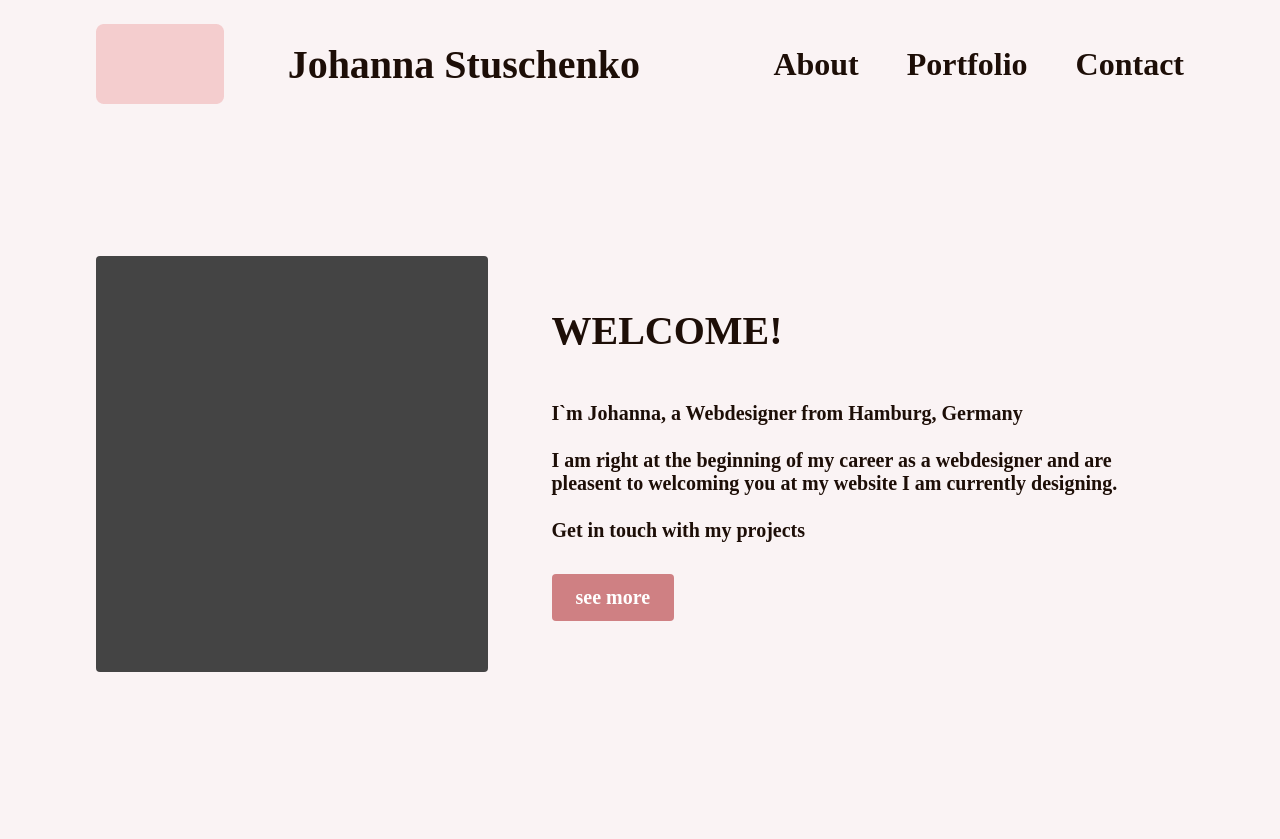
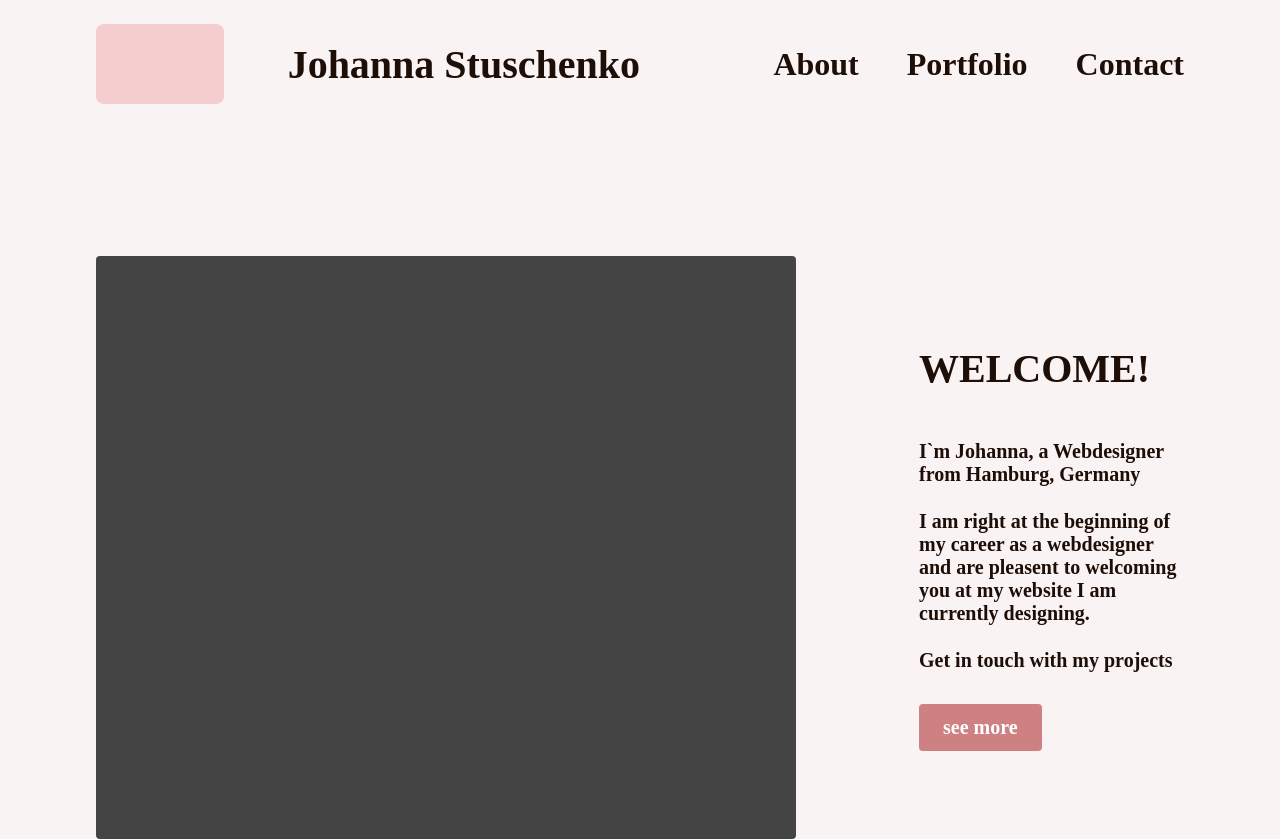
Before and after one commit to Alvadda/stuschenko-design, a React (Create React App) app: page / in a window 1280 px wide. Before the commit the page ends 800 px from the top, so only its background shows below. Built offline with nearby package versions, Linux system fonts and the light colour scheme; a web font is replaced by a local one.

Commit message:
add text and h2 to global styles

```diff
--- a/src/pages/landing/Landing.tsx
+++ b/src/pages/landing/Landing.tsx
@@ -7,12 +7,12 @@ function Landing() {
       <div className={style.img} />
       <div>
         <h2 className={style.heading}>Welcome!</h2>
-        <p className={style.text}>I`m Johanna, a Webdesigner from Hamburg, Germany</p>
-        <p className={style.text}>
+        <p className="text">I`m Johanna, a Webdesigner from Hamburg, Germany</p>
+        <p className="text">
           I am right at the beginning of my career as a webdesigner and are pleasent to welcoming you at my website I am currently
           designing.
         </p>
-        <p className={style.text}>Get in touch with my projects</p>
+        <p className="text">Get in touch with my projects</p>
         <Button variant="full">see more</Button>
       </div>
     </div>
--- a/src/pages/landing/landing.module.css
+++ b/src/pages/landing/landing.module.css
@@ -1,5 +1,6 @@
 .container {
-  display: flex;
+  display: grid;
+  grid-template-columns: 75.9rem 1fr;
   align-items: center;
   gap: var(--spacing-9);
 
@@ -9,7 +10,7 @@
 
 .img {
   width: 70rem;
-  height: 100%;
+  height: 58.3rem;
   background-color: #444;
 
   border-radius: var(--boarder-radius);
@@ -17,18 +18,5 @@
 
 .heading {
   margin-bottom: var(--spacing-8);
-
-  font-size: var(--font-size-xxl);
-  font-weight: var(--font-weight-bold);
   text-transform: uppercase;
 }
-.text {
-  margin-bottom: var(--spacing-6);
-
-  font-size: var(--font-size-m);
-  font-weight: var(--font-weight-bold);
-}
-
-.text:last-of-type {
-  margin-bottom: var(--spacing-7);
-}
--- a/src/style/global.css
+++ b/src/style/global.css
@@ -27,3 +27,19 @@ body {
   -webkit-font-smoothing: antialiased;
   -moz-osx-font-smoothing: grayscale;
 }
+
+h2 {
+  font-size: var(--font-size-xxl);
+  font-weight: var(--font-weight-bold);
+}
+
+.text {
+  margin-bottom: var(--spacing-6);
+
+  font-size: var(--font-size-m);
+  font-weight: var(--font-weight-bold);
+}
+
+.text:last-of-type {
+  margin-bottom: var(--spacing-7);
+}
```
